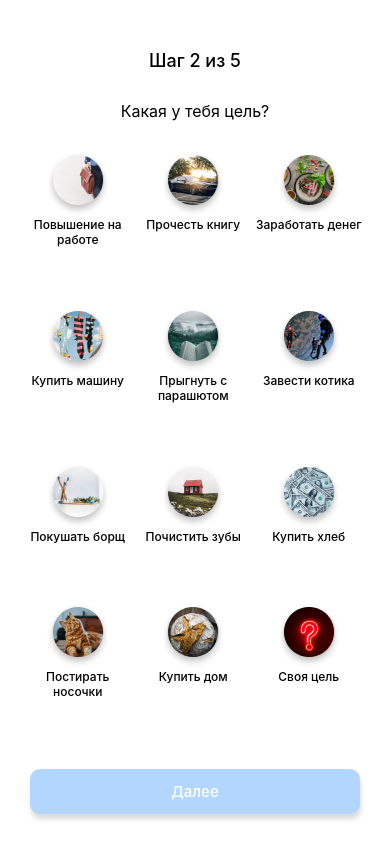
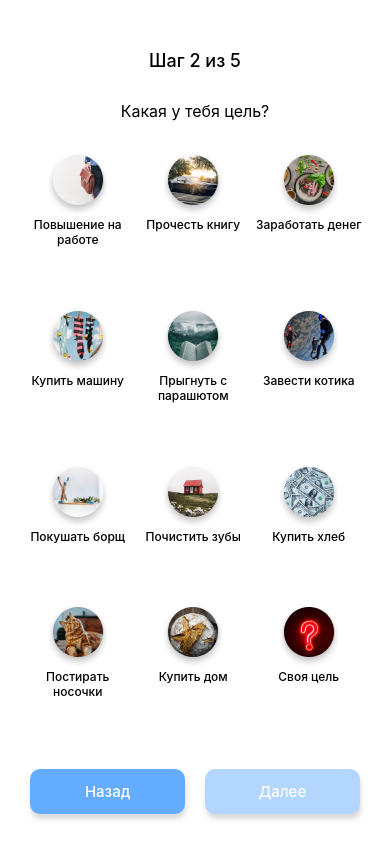
Before and after one commit to mikhail-chystsiakou/inspiration-app, a React Native app: screen /SelectGoal in a window 390 px wide. Built offline with nearby package versions, Linux system fonts and the light colour scheme.

Commit message:
added back button

```diff
--- a/src/selectCategoryGoal/SelectCategoryContainer.tsx
+++ b/src/selectCategoryGoal/SelectCategoryContainer.tsx
@@ -9,12 +9,14 @@ export default ({navigation}) => {
       selected: selectedCategory,
       setSelected: setSelectedCategory
     }
-    const navigateNext = () => navigation.navigate("SelectGoal");
+    const _navigation = {
+      navigateNext: () => navigation.navigate("SelectGoal"),
+  }
     return (
         <SelectItemScreen
           header="Шаг 1 из 5"
           subHeader="Выберите категорию"
-          navigateNext={navigateNext}
+          navigation={_navigation}
           items={_categories}
         />
     )
--- a/src/selectCategoryGoal/SelectGoalContainer.tsx
+++ b/src/selectCategoryGoal/SelectGoalContainer.tsx
@@ -9,12 +9,15 @@ export default ({navigation}) => {
         selected: selectedGoal,
         setSelected: setSelectedGoal
     }
-    const navigateNext = () => navigation.navigate("SelectCategory");
+    const _navigation = {
+        navigateNext: () => navigation.navigate("SelectCategory"),
+        navigatePrev: () => navigation.navigate("SelectCategory")
+    }
     return (
         <SelectItemScreen
           header="Шаг 2 из 5"
           subHeader="Какая у тебя цель?"
-          navigateNext={navigateNext}
+          navigation={_navigation}
           items={_goals}
         />
     )
--- a/src/selectCategoryGoal/SelectItemScreen.tsx
+++ b/src/selectCategoryGoal/SelectItemScreen.tsx
@@ -1,8 +1,12 @@
 import { Text, View, StyleSheet, TouchableOpacity } from 'react-native';
 import ItemPreview from 'selectCategoryGoal/ItemPreview'
 
-export default ({header, subHeader, items, navigateNext}) => {
-    const buttonEnabled = items.selected != null;
+export default ({header, subHeader, items, navigation}) => {
+    const nextButtonExists = navigation.navigateNext != null;
+    const nextButtonEnabled = items.selected != null;
+
+    const prevButtonExists = navigation.navigatePrev != null;
+
     return (
         <View style={styles.container}>
         <Text style={styles.header}>{header}</Text>
@@ -19,15 +23,29 @@ export default ({header, subHeader, items, navigateNext}) => {
             })
         }
         </View>
+        <View style={styles.buttonsContainer}>
+            {
+                prevButtonExists &&
                 <TouchableOpacity
-          disabled={!buttonEnabled}
+                    style={styles.button}
+                    onPress={navigation.navigatePrev}>
+                    <Text style={styles.buttonText}>Назад</Text>
+                </TouchableOpacity>
+            }
+            {
+                nextButtonExists &&
+                <TouchableOpacity
+                    disabled={!nextButtonEnabled}
                     style={[
                         styles.button,
-            buttonEnabled && styles.buttonEnabled
+                        !nextButtonEnabled && styles.buttonDisabled
                     ]}
-          onPress={navigateNext}>
+                    onPress={navigation.navigateNext}>
                     <Text style={styles.buttonText}>Далее</Text>
                 </TouchableOpacity>
+            }
+
+        </View>
     </View>
     )
 }
@@ -57,21 +75,25 @@ const styles = StyleSheet.create({
         flexShrink: 1,
     },
     button: {
-        backgroundColor: "#B2D6FF",
+        backgroundColor: "#64ACFF",
         borderRadius: 10,
         margin: 10,
         paddingVertical: 13,
         shadowColor: 'rgba(0, 0, 0, 0.15)',
         shadowRadius: 5,
         shadowOffset : { width: 1, height: 5},
+        flex: 1
     },
-    buttonEnabled: {
-        backgroundColor: "#64ACFF",
+    buttonDisabled: {
+        backgroundColor: "#B2D6FF",
     },
     buttonText: {
         color: "white",
         textAlign: "center",
         fontSize: 15,
         fontWeight: "500",
+    },
+    buttonsContainer: {
+        flexDirection: "row"
     }
 });
```
Lines whose indentation alone changed are shown as unchanged.
